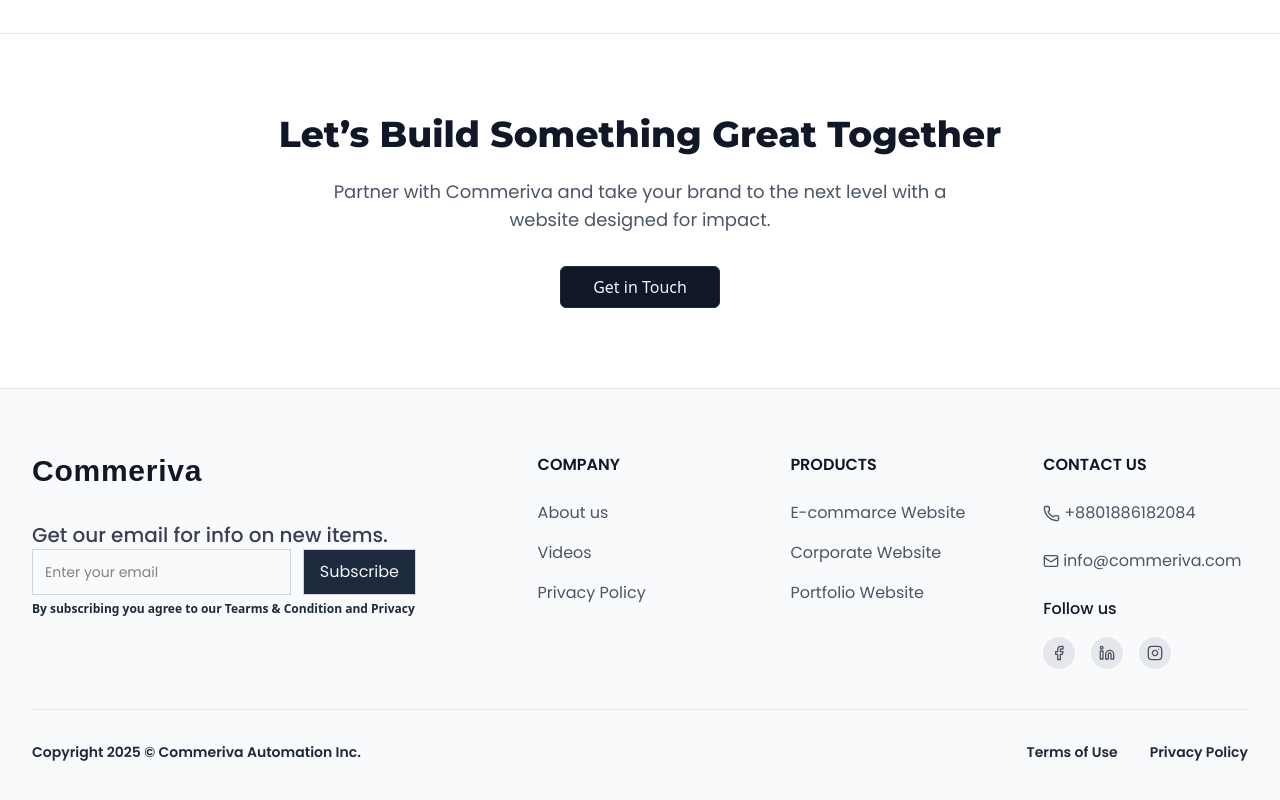
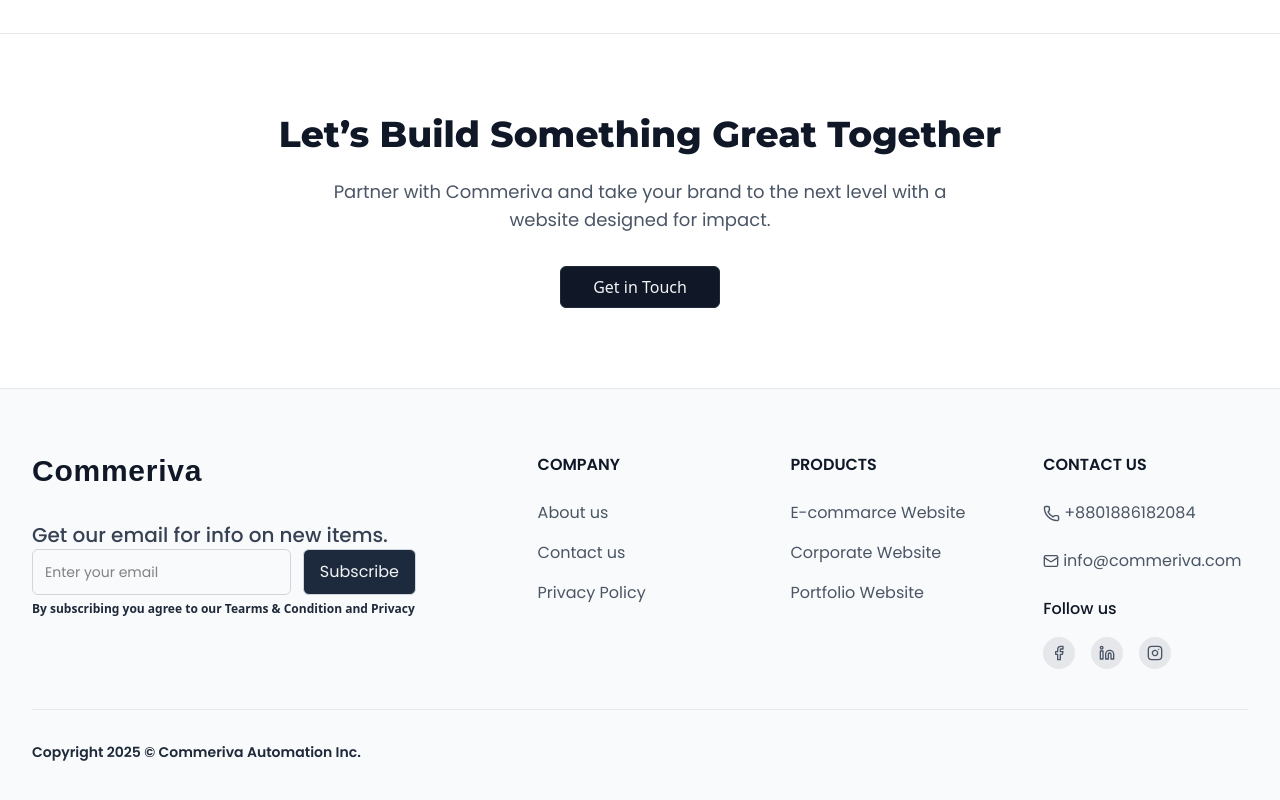
Before and after one commit to nishadmahmud/Commeriva, a Next.js app: page /about-us in a window 1280 px wide. Shown: the part 1004-1804 px from the top of the page. Built offline with nearby package versions, Linux system fonts and the light colour scheme; a web font is replaced by a local one.

Commit message:
footer fix

```diff
--- a/app/Components/Category.jsx
+++ b/app/Components/Category.jsx
@@ -79,13 +79,13 @@ const categories = [
 const features = [
   "User & Authentication",
   "Product & Catalog",
-  "AI",
+  "CMS",
   "Machine Learning",
   "Smart/Advanced Features",
+  "AI",
   "Notifications",
   "Order & Delivery",
   "Security",
-  "CMS",
 ];
 
 export default function Category() {
@@ -128,7 +128,7 @@ export default function Category() {
               className={`group relative cursor-pointer border border-gray-300 rounded-2xl transition-all duration-500 animate-slide-up ${
                 active === cat.name ? "transform scale-105" : "hover:scale-102"
               }`}
-              style={{ animationDelay: `${index * 100}ms` }}
+              style={{ animationDelay: `${index * 50}ms` }}
               whileHover={{ scale: 1.02 }}
               whileTap={{ scale: 0.98 }}
             >
@@ -143,7 +143,7 @@ export default function Category() {
                   <motion.div
                     className="text-3xl sm:text-4xl mb-3 sm:mb-4"
                     whileHover={{ scale: 1.1 }}
-                    transition={{ duration: 0.3 }}
+                    transition={{ duration: 0.2 }}
                   >
                     {cat.icon}
                   </motion.div>
@@ -163,7 +163,7 @@ export default function Category() {
             key={active}
             initial={{ opacity: 0, y: 20 }}
             animate={{ opacity: 1, y: 0 }}
-            transition={{ duration: 0.4 }}
+            transition={{ duration: 0.2 }}
           >
             <div>
               <div className="flex items-center gap-6 mb-4">
@@ -176,14 +176,14 @@ export default function Category() {
               </div>
               <p className="text-gray-700 max-w-4xl font-normal mb-6">{desc}</p>
             </div>
-            <div className="flex flex-wrap justify-self-auto items-center gap-4">
+            <div className="flex flex-wrap justify-self-auto items-center gap-3">
               {features.map((feature, index) => (
                 <motion.span
                   key={feature}
-                  className="px-6 py-3 bg-white border border-gray-200 text-gray-700 rounded-full text-sm font-medium hover:bg-gray-900 hover:text-white transition-all duration-300 cursor-pointer"
+                  className="px-6 py-3 bg-white border border-gray-200 text-gray-700 rounded-full text-xs font-medium hover:bg-gray-900 hover:text-white transition-all duration-300 cursor-pointer"
                   initial={{ opacity: 0, y: 10 }}
                   animate={{ opacity: 1, y: 0 }}
-                  transition={{ delay: index * 0.1, duration: 0.3 }}
+                  transition={{ delay: index * 0.1, duration: 0.2 }}
                   whileHover={{ scale: 1.05 }}
                 >
                   {feature}
@@ -208,7 +208,7 @@ export default function Category() {
               initial={{ scale: 0.9, opacity: 0, y: 50 }}
               animate={{ scale: 1, opacity: 1, y: 0 }}
               exit={{ scale: 0.9, opacity: 0, y: 50 }}
-              transition={{ duration: 0.4, ease: 'easeInOut' }}
+              transition={{ duration: 0.2, ease: 'easeInOut' }}
             >
               {/* Close Button */}
               <button
--- a/app/Components/Footer.jsx
+++ b/app/Components/Footer.jsx
@@ -34,9 +34,9 @@ const Footer = () => {
                     type="email"
                     id="email"
                     placeholder="Enter your email"
-                    className="md:flex-1 px-3 py-3 text-sm border border-gray-300 focus:outline-none focus:ring-1 focus:ring-gray-400 md:w-full w-[60vw]"
+                    className="md:flex-1 px-3 py-3 text-sm border rounded-sm border-gray-300 focus:outline-none focus:ring-1 focus:ring-gray-400 md:w-full w-[60vw]"
                   />
-                  <button className="bg-slate-800 text-gray-100 border border-gray-300 md:px-4 px-2 py-2 hover:bg-gray-900 cursor-pointer text-sm md:text-base transition">
+                  <button className="bg-slate-800 rounded-sm text-gray-100 border border-gray-300 md:px-4 px-2 py-2 hover:bg-gray-900 cursor-pointer text-sm md:text-base transition">
                     Subscribe
                   </button>
                 </div>
@@ -53,20 +53,20 @@ const Footer = () => {
             <h3 className="font-semibold text-gray-900 mb-6">COMPANY</h3>
             <ul className="space-y-4">
               <li>
-                <a
-                  href="#"
+                <Link
+                  href="/about-us"
                   className="text-gray-600 hover:text-gray-900 transition-colors duration-200"
                 >
                   About us
-                </a>
+                </Link>
               </li>
               <li>
-                <a
-                  href="#"
+                <Link
+                  href="/contact-us"
                   className="text-gray-600 hover:text-gray-900 transition-colors duration-200"
                 >
-                  Videos
-                </a>
+                  Contact us
+                </Link>
               </li>
               <li>
                 <Link
@@ -155,7 +155,7 @@ const Footer = () => {
             <p className="text-gray-800 text-sm font-semibold poppins">
               Copyright 2025 © Commeriva Automation Inc.
             </p>
-            <div className="flex space-x-8 poppins">
+            {/* <div className="flex space-x-8 poppins">
               <a
                 href="#"
                 className="text-gray-800 font-semibold hover:text-gray-900 transition-colors duration-200 text-sm hover:underline"
@@ -168,7 +168,7 @@ const Footer = () => {
               >
                 Privacy Policy
               </a>
-            </div>
+            </div> */}
           </div>
         </div>
       </div>
--- a/app/globals.css
+++ b/app/globals.css
@@ -5,6 +5,9 @@
 @import "tailwindcss";
 
 @import "tw-animate-css";
+
+/* dark border */
+
 
 @custom-variant dark (&:is(.dark *));
 /*
```
